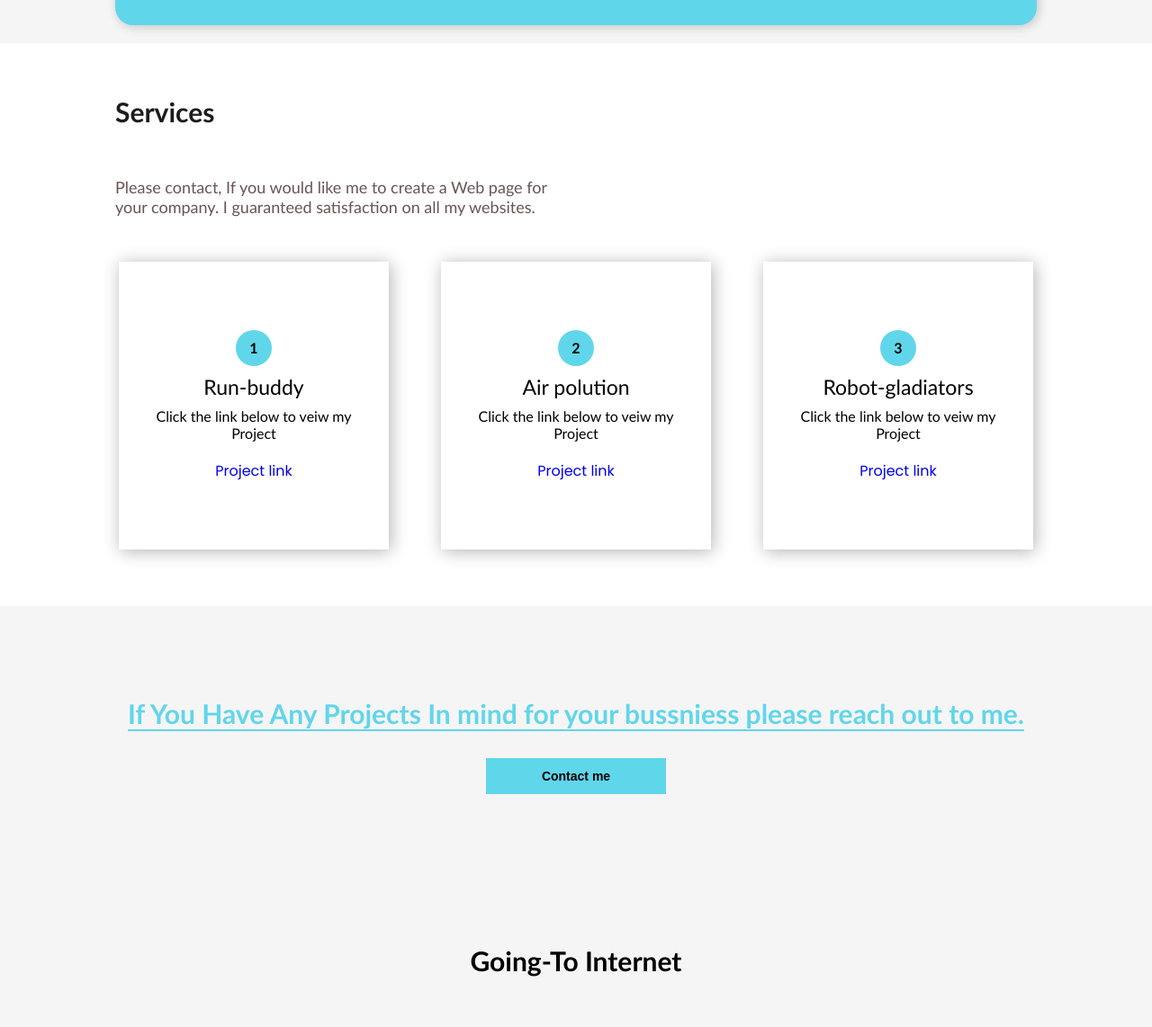
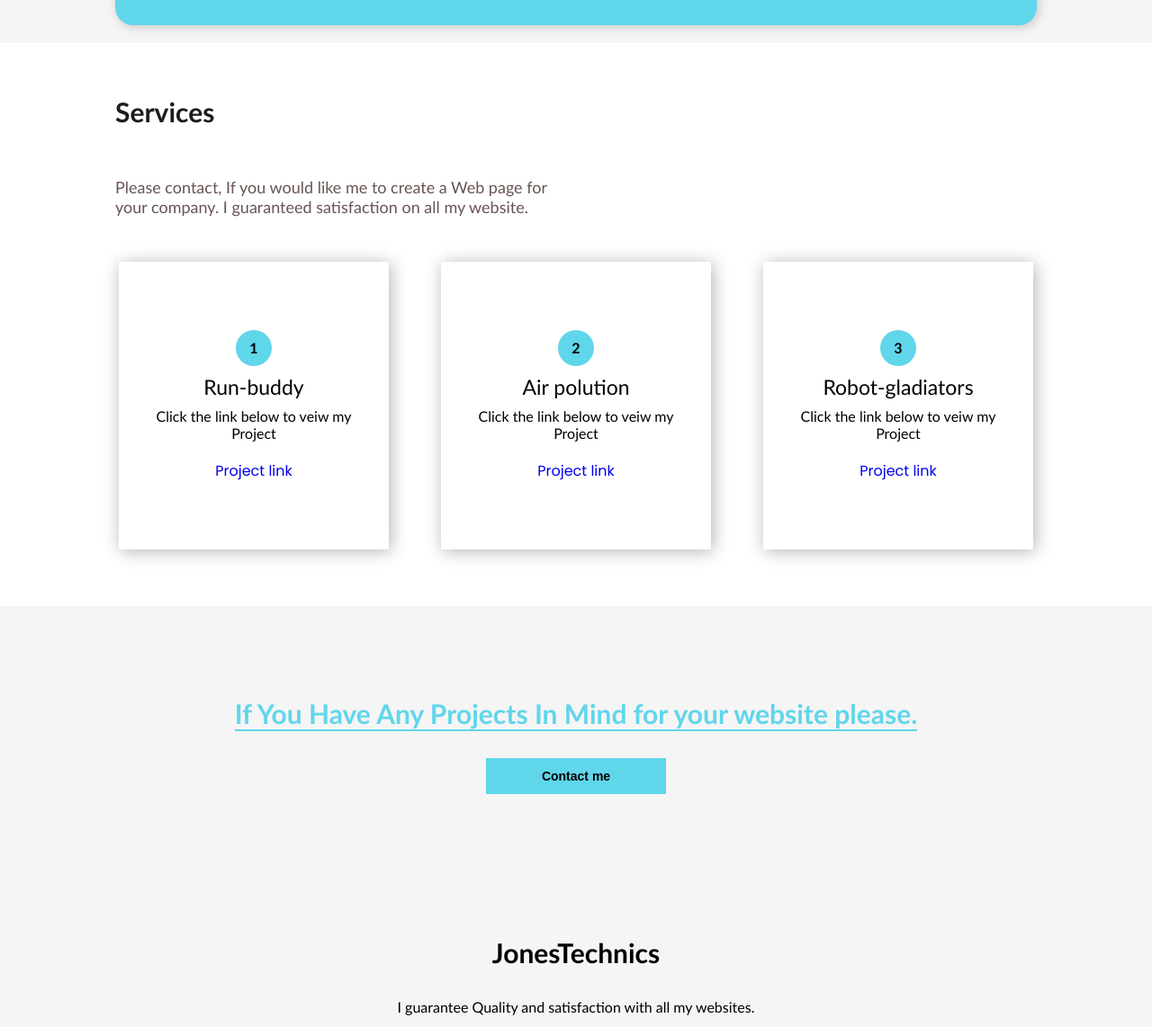
Before and after one commit to jonestechnics/Personal-Portfolio, a plain HTML site: page index.html in a window 1280 px wide. Shown: the part 972-2114 px from the top of the page at 90% size. Drawn offline with nearby package versions, Linux system fonts and the light colour scheme; files whose address does not match are found by name.

Commit message:
updated Html file

```diff
--- a/index.html
+++ b/index.html
@@ -70,7 +70,7 @@
             <p>Services</p>
             <br>
             <p> Please contact, If you would like me to create a Web page for your company. I guaranteed satisfaction on
-                all my websites. </p>
+                all my website. </p>
         </div>
         <div class="box-container">
             <!--1------------->
@@ -103,16 +103,16 @@
 
     <!--if you have any project in your mind contact me-->
     <div class="contact-me">
-        <p>If You Have Any Projects In mind for your bussniess please reach out to me.</p>
+        <p>If You Have Any Projects In Mind for your website please.</p>
         <button>Contact me</button>
     </div>
 
     <!--footer--------------->
     <footer>
         <!--heading-->
-        <p>Going-To Internet</p>
+        <p>JonesTechnics</p>
         <!--paragraph-->
-        <p></p>
+        <p>I guarantee Quality and satisfaction with all my websites.</p>
         <!--social-->
         <div class="social-icons">
             <a href="#"><i class="fab fa-facebook-f"></i></a>
```
